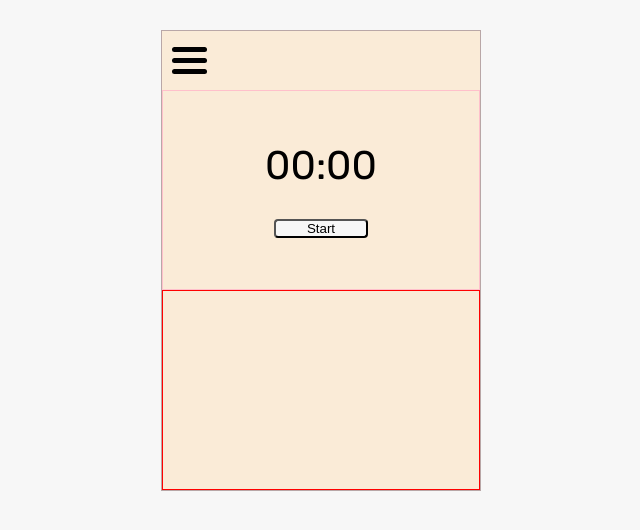
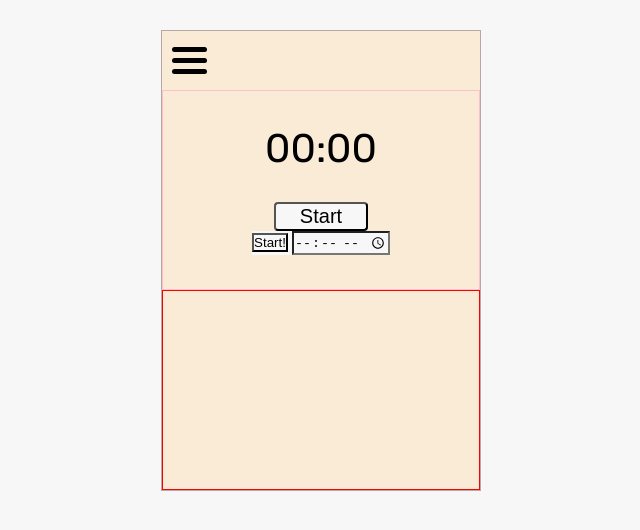
Before and after one commit to wizzthe3rd/studyBunny, a plain HTML site: page index.html in a window 1280 px wide. Shown: the whole page, without its empty margins (319-959 px from the left). Drawn offline with Linux system fonts and the light colour scheme.

Commit message:
pop-up start

```diff
--- a/index.html
+++ b/index.html
@@ -22,6 +22,10 @@
         <div class="timer-indicator">
             <p id="countdown">00:00</p>
             <button id="timer-button" onclick="startTimer()">Start</button>
+            <div class="time-modal">
+                <button id="time-modal-submit">Start!</button>
+                <input type="time">
+            </div>
         </div>
 
         <div class="footer">
--- a/styles.css
+++ b/styles.css
@@ -16,6 +16,10 @@ nav, .container, .add-content{
 
 .container, nav, .timer-indicator, .footer{
     background-color: antiquewhite;
+}
+
+button, input{
+    cursor: pointer;
 }
 
 
@@ -83,8 +87,11 @@ nav{
 }
 
 #timer-button{
+    cursor: pointer;
     margin-top: 30px;
     width: 30%;
+    height: 15%;
+    font-size: 20px;
     border-radius: 4px;
 }
 
```
